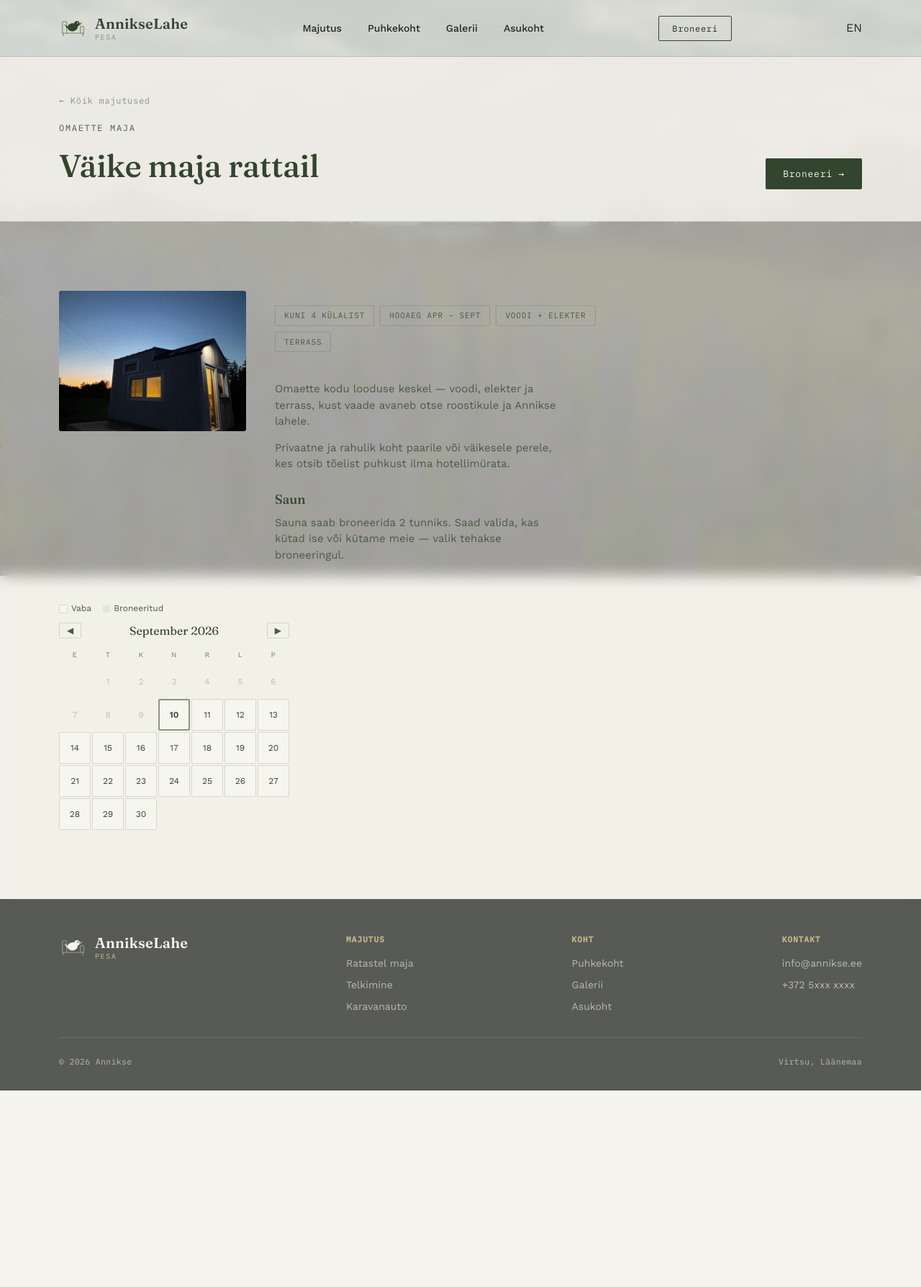
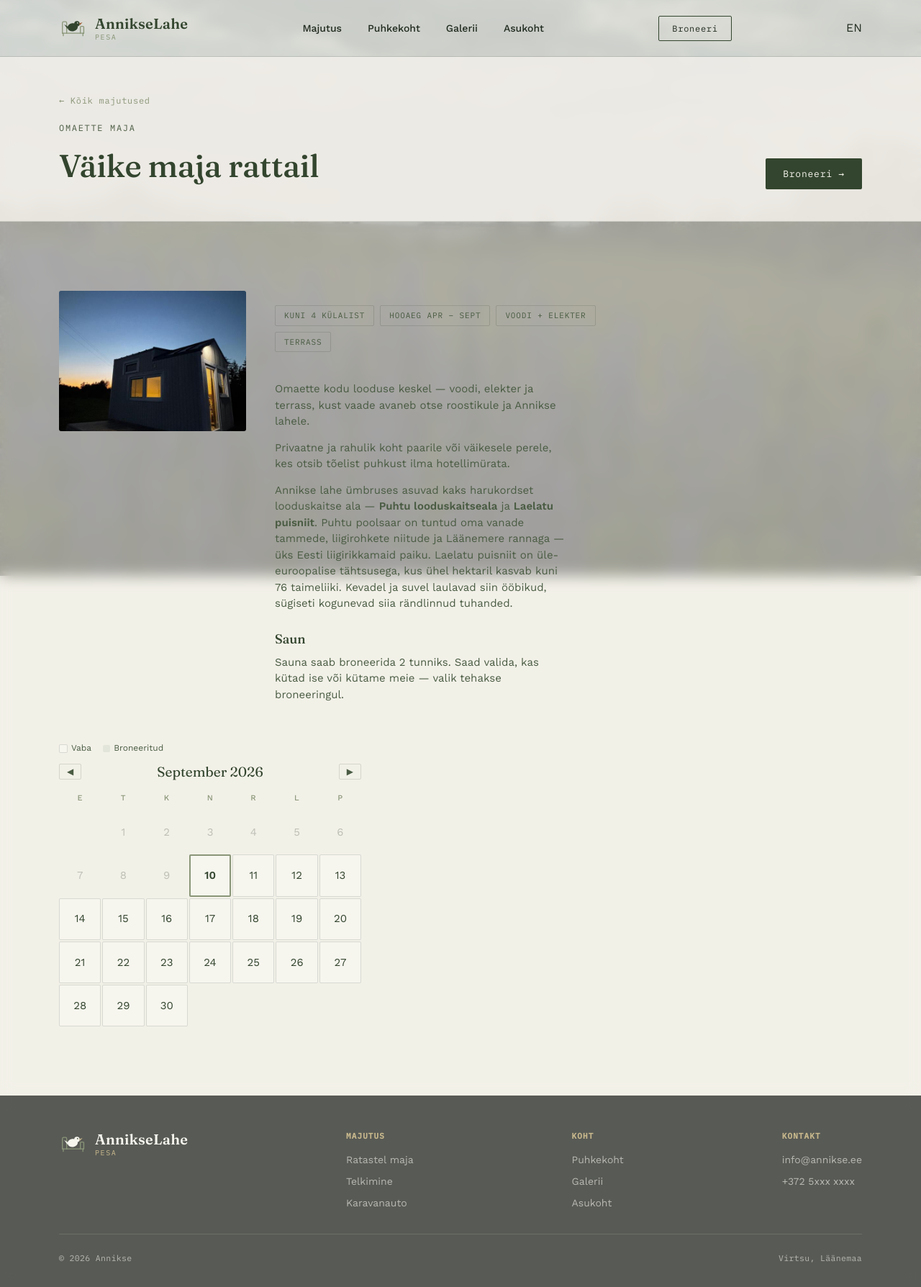
Before and after one commit to m1tsui/wwwannikse, a FastAPI app: page /ee/majutus/vaike-maja in a window 1280 px wide. Shown: the whole page at 72% size. Before the commit the page ends 1515 px from the top, so only its background shows below. Run offline with FastAPI, Linux system fonts and the light colour scheme; data that the repository does not hold is empty.

Commit message:
feat: lisa Puhtu-Laelatu tutvustustekst, suurenda kalender
Co-Authored-By: Claude Sonnet 4.6 <noreply@anthropic.com>
Claude-Session: https://claude.ai/code/session_017yhzPe9vmkkHmzvgsC2XDu

```diff
--- a/static/styles.css
+++ b/static/styles.css
@@ -959,7 +959,7 @@
   /* Kalender */
   .kalender-plokk {
     margin: 28px 0 0;
-    max-width: 320px;
+    max-width: 420px;
   }
 
   .kalender-legend {
@@ -1000,7 +1000,7 @@
 
   .kal-kuupealkiri {
     font-family: var(--display);
-    font-size: 16px;
+    font-size: 19px;
     color: var(--pine);
   }
 
@@ -1030,12 +1030,12 @@
 
   .kal-ph {
     text-align: center;
-    font-size: 10px;
+    font-size: 11px;
     font-weight: 500;
     letter-spacing: 0.05em;
     text-transform: uppercase;
     color: var(--reed);
-    padding: 4px 0 6px;
+    padding: 4px 0 8px;
   }
 
   .kal-cell {
@@ -1043,7 +1043,7 @@
     display: flex;
     align-items: center;
     justify-content: center;
-    font-size: 12px;
+    font-size: 15px;
     border-radius: 2px;
   }
 
--- a/templates/et/majutus/vaike-maja.html
+++ b/templates/et/majutus/vaike-maja.html
@@ -79,6 +79,7 @@
             <div class="majutus-kirjeldus">
               <p>Omaette kodu looduse keskel — voodi, elekter ja terrass, kust vaade avaneb otse roostikule ja Annikse lahele.</p>
               <p>Privaatne ja rahulik koht paarile või väikesele perele, kes otsib tõelist puhkust ilma hotellimürata.</p>
+              <p>Annikse lahe ümbruses asuvad kaks harukordset looduskaitse ala — <strong>Puhtu looduskaitseala</strong> ja <strong>Laelatu puisniit</strong>. Puhtu poolsaar on tuntud oma vanade tammede, liigirohkete niitude ja Läänemere rannaga — üks Eesti liigirikkamaid paiku. Laelatu puisniit on üle-euroopalise tähtsusega, kus ühel hektaril kasvab kuni 76 taimeliiki. Kevadel ja suvel laulavad siin ööbikud, sügiseti kogunevad siia rändlinnud tuhanded.</p>
               <h3>Saun</h3>
               <p>Sauna saab broneerida 2 tunniks. Saad valida, kas kütad ise või kütame meie — valik tehakse broneeringul.</p>
             </div>
```
